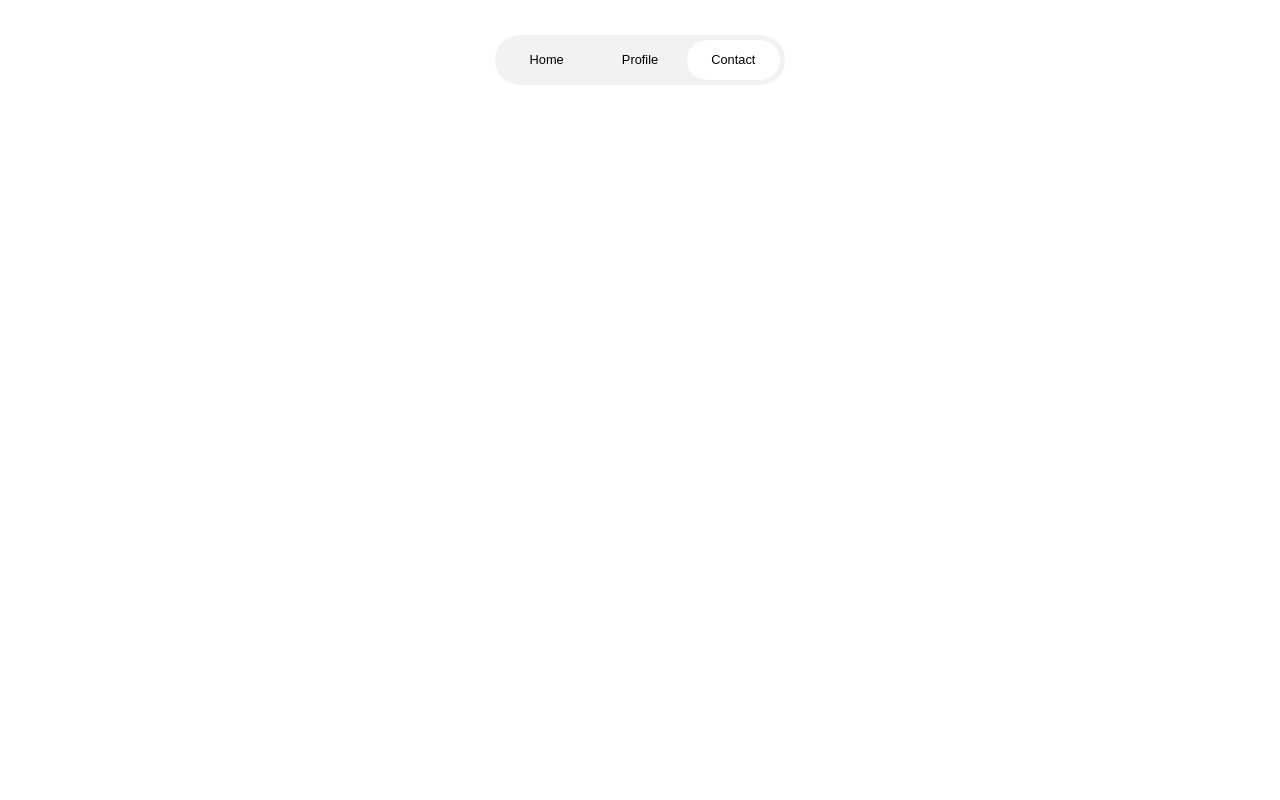
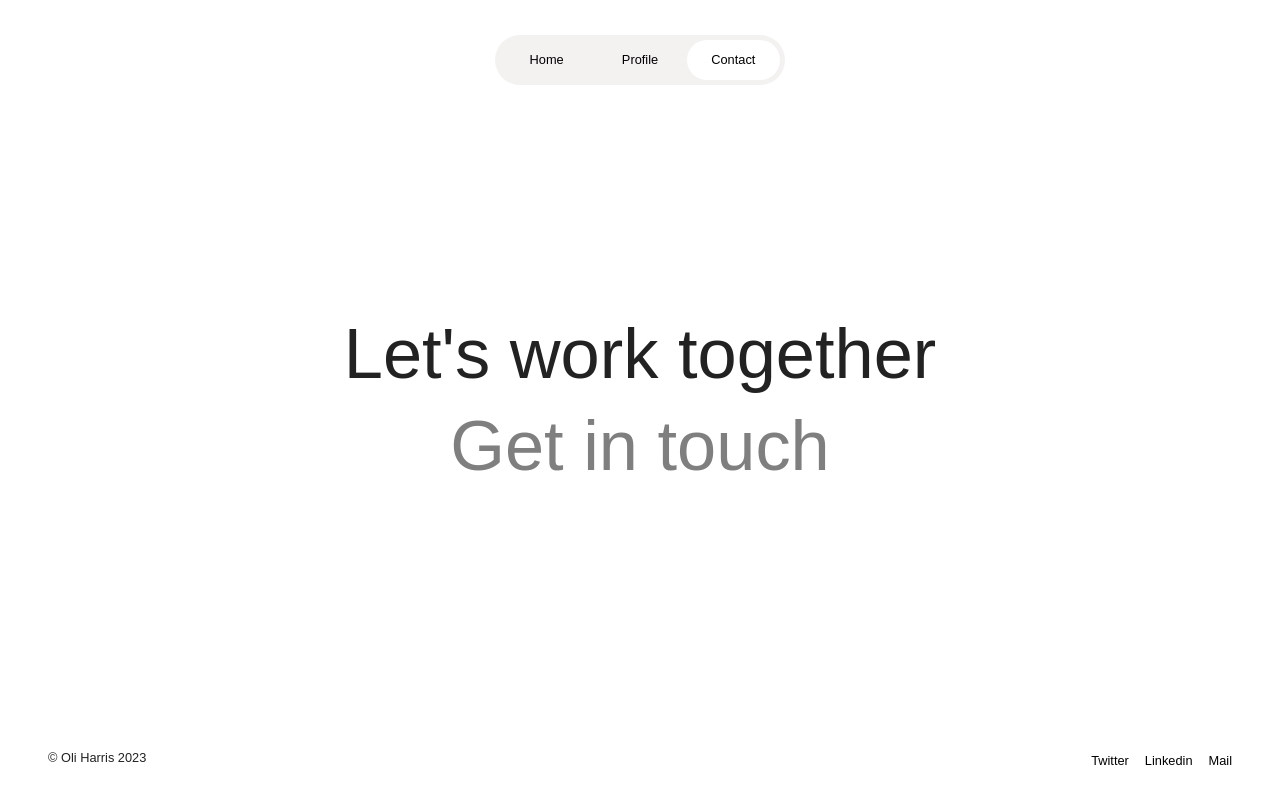
Before and after one commit to khoatranvan245/oh-studio-clone, a React (Vite) app: page /Contact in a window 1280 px wide. Built offline with nearby package versions, Linux system fonts and the light colour scheme; a web font is replaced by a local one.

Commit message:
feat: add contact section

```diff
--- /dev/null
+++ b/src/Components/ContactSection/ContactSection.jsx
@@ -0,0 +1,19 @@
+import Footer from '../Footer/Footer'
+import styles from './ContactSection.module.css'
+
+const ContactSection = () => {
+  return (
+    <div className={styles.contactSection}>
+      <div className={styles.slogan}>
+        <p>Let's work together</p>
+        <p>
+          <a href="">Get in touch</a>
+        </p>
+      </div>
+
+      <Footer />
+    </div>
+  )
+}
+
+export default ContactSection
--- /dev/null
+++ b/src/Components/ContactSection/ContactSection.module.css
@@ -0,0 +1,40 @@
+.contactSection {
+    width: 100vw;
+    height: 100vh;
+    display: flex;
+    flex-direction: column;
+    justify-content: flex-end;
+}
+
+.slogan {
+    position: absolute;
+    left: 50%;
+    top: 50%;
+    transform: translate(-50%, -50%);
+}
+
+.slogan p {
+    font-size: 4.4em;
+    text-align: center;
+    line-height: 1.3em;
+}
+
+.slogan a {
+    color: #7f7f7f;
+}
+
+.slogan a:hover {
+    color: #b8b4b4;
+}
+
+@media (max-width: 1200px) and (min-width: 801px) {
+    .slogan p {
+        font-size: 3em;
+    }
+}
+
+@media (max-width: 800px) {
+    .slogan p {
+        font-size: 1.8em;
+    }
+}
--- a/src/pages/ContactPage.jsx
+++ b/src/pages/ContactPage.jsx
@@ -1,10 +1,13 @@
 import NavBar from '../Components/Navbar/NavBar'
+import ContactSection from '../Components/ContactSection/ContactSection'
+import Footer from '../Components/Footer/Footer'
 const ContactPage = () => {
-    return (
-        <>
-            <NavBar currentPage='Contact'/>
-        </>
-    )
+  return (
+    <>
+      <NavBar currentPage="Contact" />
+      <ContactSection />
+    </>
+  )
 }
 
 export default ContactPage
```
